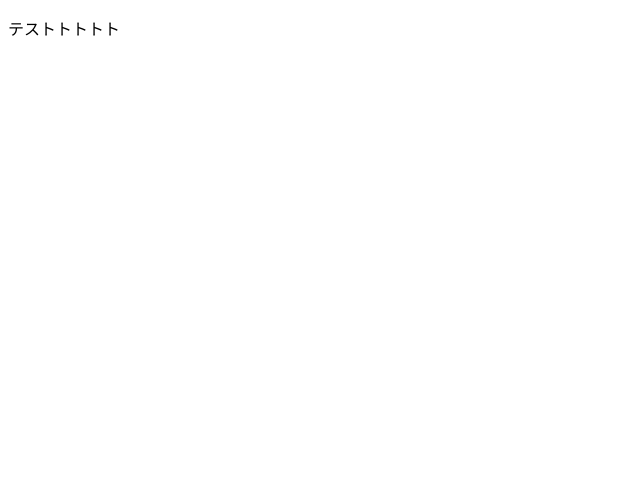
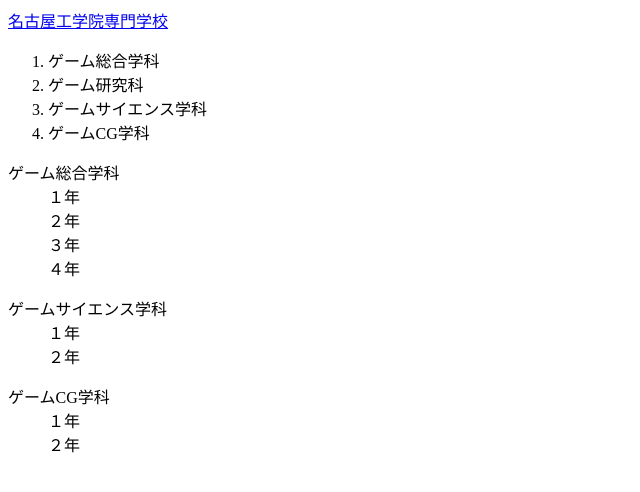
Before and after one commit to JoeYeun89/WebSite20170517, a plain HTML site: page index.html in a window 1280 px wide. Shown: the whole page, without its empty margins (0-640 px from the left). Drawn offline with Linux system fonts and the light colour scheme.

Commit message:
Update index.html

```diff
--- a/index.html
+++ b/index.html
@@ -1,10 +1,35 @@
-<!DOCTYPE html>
-<html lang="ja">
+<html>
 <head>
-<meta charset="UTF-8">
-<title>lalala</title>
+<title>オンラインゲーム基礎 課題２</title>
+<meta name="keywords" content="HTML5,CSS3,JavaScript">
+<meta name="description" content="HTML５を用いたゲームプログラムの基礎を学びます。">
 </head>
 <body>
-  <p>テストトトトト</p>
+<h1></h1>
+<p>
+
+<a href="http://www.denpa.ac.jp">名古屋工学院専門学校</a>
+
+<ol>
+<li>ゲーム総合学科</li>
+<li>ゲーム研究科</li>
+<li>ゲームサイエンス学科</li>
+<li>ゲームCG学科</li>
+</ol>
+
+<dl>
+<dt>ゲーム総合学科</dt><dd>１年</dd><dd>２年</dd><dd>３年</dd><dd>４年</dd>
+</dl>
+
+<dl>
+<dt>ゲームサイエンス学科</dt><dd>１年</dd><dd>２年</dd></dd>
+</dl>
+
+<dl>
+<dt>ゲームCG学科</dt><dd>１年</dd><dd>２年</dd>
+</dl>
+
+
+</p>
 </body>
 </html>
```
